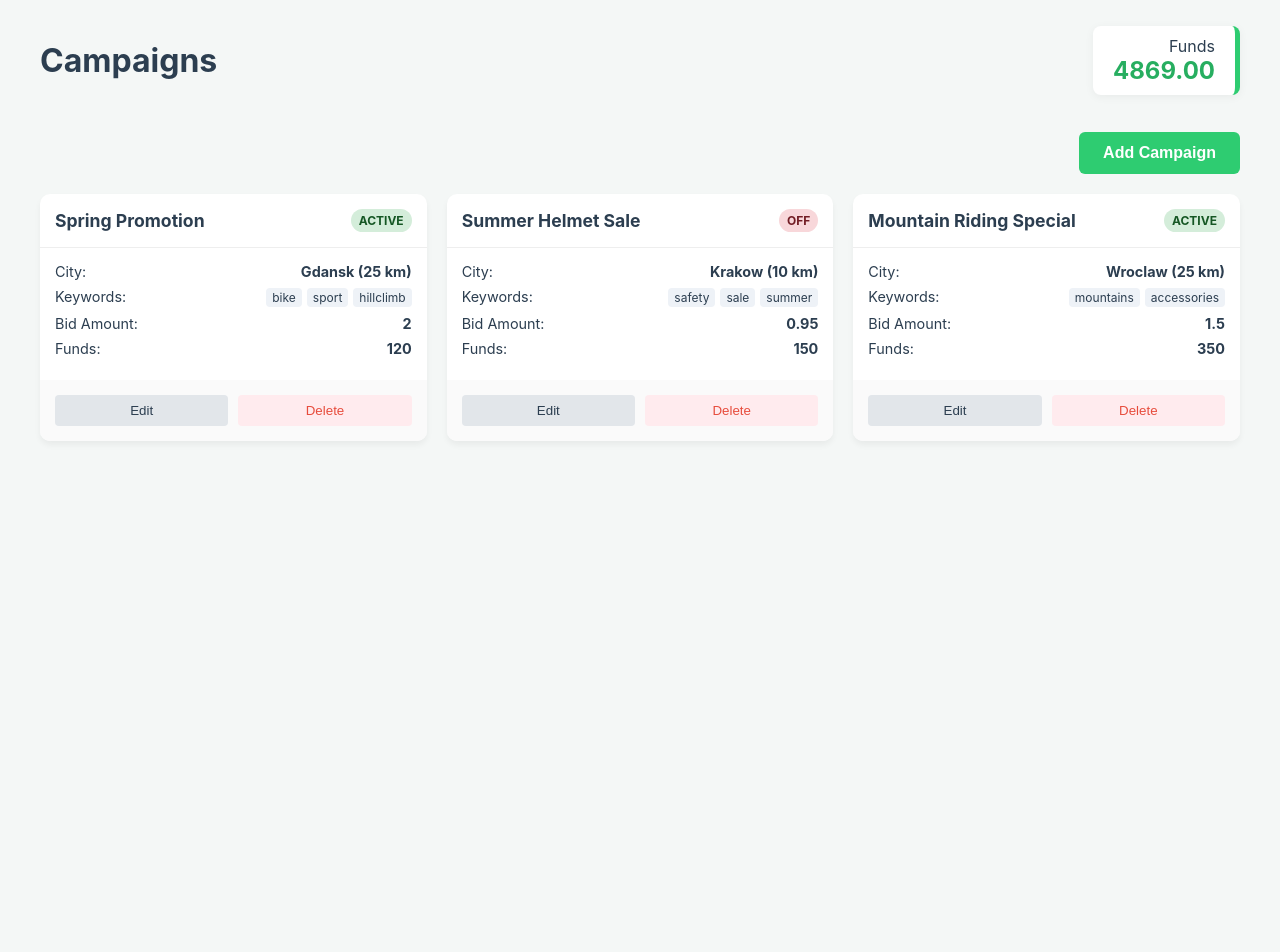
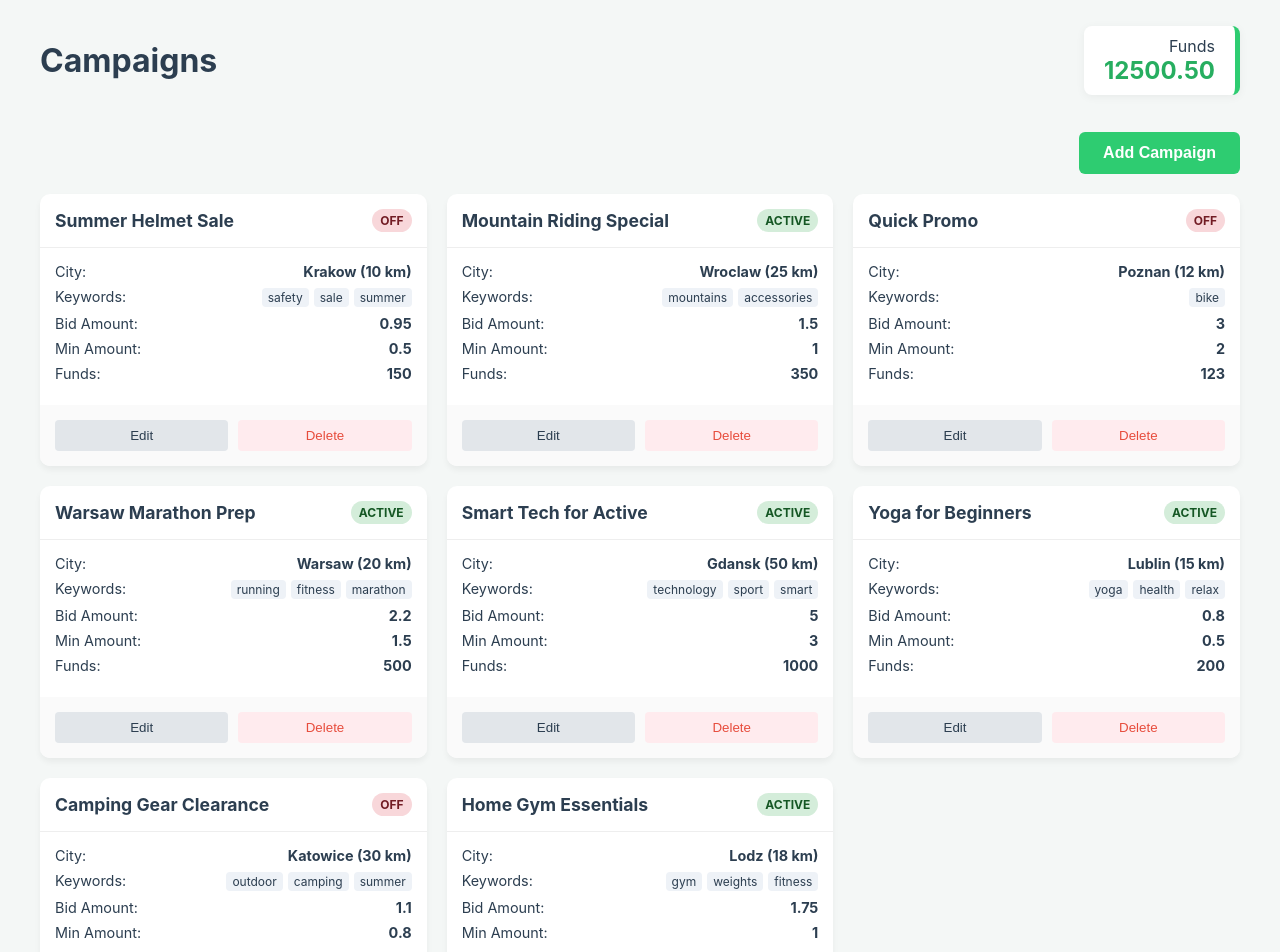
Before and after one commit to osiakmikolaj/campaigns, a React (Create React App) app: page / in a window 1280 px wide. Shown: the top 952 px of the page. Before the commit the page ends 800 px from the top, so only its background shows below. Built offline with nearby package versions, Linux system fonts and the light colour scheme; data requests are answered from the project's data file.

Commit message:
Added min bid amount function

```diff
--- a/db.json
+++ b/db.json
@@ -1,16 +1,6 @@
 {
   "wallet": {
-    "item": {
-      "item": {
-        "item": {
-          "balance": 5400,
-          "currency": "$"
-        },
-        "balance": 5000
-      },
-      "balance": 4900
-    },
-    "balance": 4869
+    "balance": 12500.5
   },
   "products": [
     {
@@ -24,6 +14,34 @@
     {
       "id": "103",
       "name": "Sports Water Bottle 500ml"
+    },
+    {
+      "id": "104",
+      "name": "Running Shoes SpeedRunner"
+    },
+    {
+      "id": "105",
+      "name": "Smart Watch G-Active"
+    },
+    {
+      "id": "106",
+      "name": "Camping Tent 4-Person"
+    },
+    {
+      "id": "107",
+      "name": "Yoga Mat EcoFriendly"
+    },
+    {
+      "id": "108",
+      "name": "Dumbbells Set 2x5kg"
+    },
+    {
+      "id": "109",
+      "name": "Hiking Backpack 40L"
+    },
+    {
+      "id": "110",
+      "name": "Polarized Sunglasses Sport"
     }
   ],
   "towns": [
@@ -46,6 +64,26 @@
     {
       "id": "5",
       "name": "Gdansk"
+    },
+    {
+      "id": "6",
+      "name": "Lodz"
+    },
+    {
+      "id": "7",
+      "name": "Szczecin"
+    },
+    {
+      "id": "8",
+      "name": "Bydgoszcz"
+    },
+    {
+      "id": "9",
+      "name": "Lublin"
+    },
+    {
+      "id": "10",
+      "name": "Katowice"
     }
   ],
   "keywords": [
@@ -80,42 +118,64 @@
     {
       "id": "8",
       "name": "sale"
+    },
+    {
+      "id": "9",
+      "name": "running"
+    },
+    {
+      "id": "10",
+      "name": "fitness"
+    },
+    {
+      "id": "11",
+      "name": "gym"
+    },
+    {
+      "id": "12",
+      "name": "technology"
+    },
+    {
+      "id": "13",
+      "name": "outdoor"
+    },
+    {
+      "id": "14",
+      "name": "camping"
+    },
+    {
+      "id": "15",
+      "name": "hiking"
+    },
+    {
+      "id": "16",
+      "name": "yoga"
+    },
+    {
+      "id": "17",
+      "name": "health"
     }
   ],
   "campaigns": [
     {
-      "id": "1",
-      "name": "Spring Promotion",
-      "keywords": [
-        {
-          "id": 1765399266878,
-          "name": "bike"
-        },
-        {
-          "id": 1765399266879,
-          "name": "sport"
-        },
-        {
-          "id": 1765399266880,
-          "name": "hillclimb"
-        }
-      ],
-      "bidAmount": 2,
-      "campaignFund": 120,
-      "status": "on",
-      "town": "Gdansk",
-      "radius": 25,
-      "productId": 101
-    },
-    {
       "id": "2",
       "name": "Summer Helmet Sale",
       "keywords": [
-        "safety",
-        "sale",
-        "summer"
+        {
+          "id": 1001,
+          "name": "safety"
+        },
+        {
+          "id": 1002,
+          "name": "sale"
+        },
+        {
+          "id": 1003,
+          "name": "summer"
+        }
       ],
       "bidAmount": 0.95,
+      "minAmount": 0.5,
       "campaignFund": 150,
       "status": "off",
       "town": "Krakow",
@@ -126,15 +186,164 @@
       "id": "3",
       "name": "Mountain Riding Special",
       "keywords": [
-        "mountains",
-        "accessories"
+        {
+          "id": 1004,
+          "name": "mountains"
+        },
+        {
+          "id": 1005,
+          "name": "accessories"
+        }
       ],
       "bidAmount": 1.5,
+      "minAmount": 1,
       "campaignFund": 350,
       "status": "on",
       "town": "Wroclaw",
       "radius": 25,
       "productId": 103
+    },
+    {
+      "id": "de05",
+      "name": "Quick Promo",
+      "keywords": [
+        {
+          "id": 1765404479700,
+          "name": "bike"
+        }
+      ],
+      "bidAmount": 3,
+      "minAmount": 2,
+      "campaignFund": 123,
+      "status": "off",
+      "town": "Poznan",
+      "radius": 12,
+      "productId": 102
+    },
+    {
+      "id": "cmd_04",
+      "name": "Warsaw Marathon Prep",
+      "keywords": [
+        {
+          "id": 2001,
+          "name": "running"
+        },
+        {
+          "id": 2002,
+          "name": "fitness"
+        },
+        {
+          "id": 2003,
+          "name": "marathon"
+        }
+      ],
+      "bidAmount": 2.2,
+      "minAmount": 1.5,
+      "campaignFund": 500,
+      "status": "on",
+      "town": "Warsaw",
+      "radius": 20,
+      "productId": 104
+    },
+    {
+      "id": "cmd_05",
+      "name": "Smart Tech for Active",
+      "keywords": [
+        {
+          "id": 1765405125792,
+          "name": "technology"
+        },
+        {
+          "id": 1765405125793,
+          "name": "sport"
+        },
+        {
+          "id": 1765405125794,
+          "name": "smart"
+        }
+      ],
+      "bidAmount": 5,
+      "minAmount": 3,
+      "campaignFund": 1000,
+      "status": "on",
+      "town": "Gdansk",
+      "radius": 50,
+      "productId": 105
+    },
+    {
+      "id": "cmd_06",
+      "name": "Yoga for Beginners",
+      "keywords": [
+        {
+          "id": 2007,
+          "name": "yoga"
+        },
+        {
+          "id": 2008,
+          "name": "health"
+        },
+        {
+          "id": 2009,
+          "name": "relax"
+        }
+      ],
+      "bidAmount": 0.8,
+      "minAmount": 0.5,
+      "campaignFund": 200,
+      "status": "on",
+      "town": "Lublin",
+      "radius": 15,
+      "productId": 107
+    },
+    {
+      "id": "cmd_07",
+      "name": "Camping Gear Clearance",
+      "keywords": [
+        {
+          "id": 2010,
+          "name": "outdoor"
+        },
+        {
+          "id": 2011,
+          "name": "camping"
+        },
+        {
+          "id": 2012,
+          "name": "summer"
+        }
+      ],
+      "bidAmount": 1.1,
+      "minAmount": 0.8,
+      "campaignFund": 80,
+      "status": "off",
+      "town": "Katowice",
+      "radius": 30,
+      "productId": 106
+    },
+    {
+      "id": "cmd_08",
+      "name": "Home Gym Essentials",
+      "keywords": [
+        {
+          "id": 2013,
+          "name": "gym"
+        },
+        {
+          "id": 2014,
+          "name": "weights"
+        },
+        {
+          "id": 2015,
+          "name": "fitness"
+        }
+      ],
+      "bidAmount": 1.75,
+      "minAmount": 1,
+      "campaignFund": 450,
+      "status": "on",
+      "town": "Lodz",
+      "radius": 18,
+      "productId": 108
     }
   ]
 }
--- a/src/components/CampaignCard.jsx
+++ b/src/components/CampaignCard.jsx
@@ -27,6 +27,9 @@ const CampaignCard = ({ campaign, onDelete, onEdit }) => {
                     <span>Bid Amount:</span> <strong>{campaign.bidAmount}</strong>
                 </div>
                 <div className="info-row">
+                    <span>Min Amount:</span> <strong>{campaign.minAmount}</strong>
+                </div>
+                <div className="info-row">
                     <span>Funds:</span> <strong>{campaign.campaignFund}</strong>
                 </div>
             </div>
--- a/src/components/CreateCampaign.jsx
+++ b/src/components/CreateCampaign.jsx
@@ -6,6 +6,7 @@ const CreateCampaign = ({ onCancel, onSuccess }) => {
         name: "",
         keywords: "",
         bidAmount: 0,
+        minAmount: 0,
         campaignFund: 0,
         status: "off",
         town: "",
@@ -38,6 +39,13 @@ const CreateCampaign = ({ onCancel, onSuccess }) => {
     const handleSubmit = async (e) => {
         e.preventDefault();
         const cost = parseFloat(formData.campaignFund);
+        const bid = parseFloat(formData.bidAmount);
+        const min = parseFloat(formData.minAmount);
+
+        if (min > bid) {
+            alert("Min Amount cannot be greater than Bid Amount!");
+            return;
+        }
 
         if (cost <= 0) return alert("Not enough funds!");
 
@@ -66,6 +74,7 @@ const CreateCampaign = ({ onCancel, onSuccess }) => {
                 name: formData.name,
                 keywords: keywordsArray,
                 bidAmount: parseFloat(formData.bidAmount),
+                minAmount: parseFloat(formData.minAmount),
                 campaignFund: parseFloat(formData.campaignFund),
                 status: formData.status,
                 town: formData.town,
@@ -136,7 +145,12 @@ const CreateCampaign = ({ onCancel, onSuccess }) => {
 
                 <div className="form-group">
                     <label>Bid Amount:</label>
-                    <input type="number" step="0.01" name="bidAmount" required onChange={handleChange} />
+                    <input type="number" min="1" step="0.01" name="bidAmount" required onChange={handleChange} />
+                </div>
+
+                <div className="form-group">
+                    <label>Min Amount:</label>
+                    <input type="number" step="0.01" name="minAmount" required onChange={handleChange} />
                 </div>
 
                 <div className="form-group">
--- a/src/components/EditCampaign.jsx
+++ b/src/components/EditCampaign.jsx
@@ -7,6 +7,7 @@ const EditCampaign = ({ id, onCancel, onSuccess }) => {
         name: "",
         keywords: "",
         bidAmount: 0,
+        minAmount: 0,
         campaignFund: 0,
         status: "off",
         town: "",
@@ -46,10 +47,19 @@ const EditCampaign = ({ id, onCancel, onSuccess }) => {
     const handleSubmit = async (e) => {
         e.preventDefault();
 
+        const bid = parseFloat(formData.bidAmount);
+        const min = parseFloat(formData.minAmount);
+
+        if (min > bid) {
+            alert("Min Amount cannot be greater than Bid Amount!");
+            return;
+        }
+
         try {
             const updatedCampaign = {
                 ...formData,
                 bidAmount: parseFloat(formData.bidAmount),
+                minAmount: parseFloat(formData.minAmount),
                 campaignFund: parseFloat(formData.campaignFund),
                 radius: parseInt(formData.radius),
                 productId: parseInt(formData.productId),
@@ -116,7 +126,12 @@ const EditCampaign = ({ id, onCancel, onSuccess }) => {
 
                 <div className="form-group">
                     <label>Bid Amount:</label>
-                    <input type="number" step="0.01" name="bidAmount" value={formData.bidAmount} required onChange={handleChange} />
+                    <input type="number" min="1" step="0.01" name="bidAmount" value={formData.bidAmount} required onChange={handleChange} />
+                </div>
+
+                <div className="form-group">
+                    <label>Min Amount:</label>
+                    <input type="number" step="0.01" name="minAmount" value={formData.minAmount} required onChange={handleChange} />
                 </div>
 
                 <div className="form-group">
```
